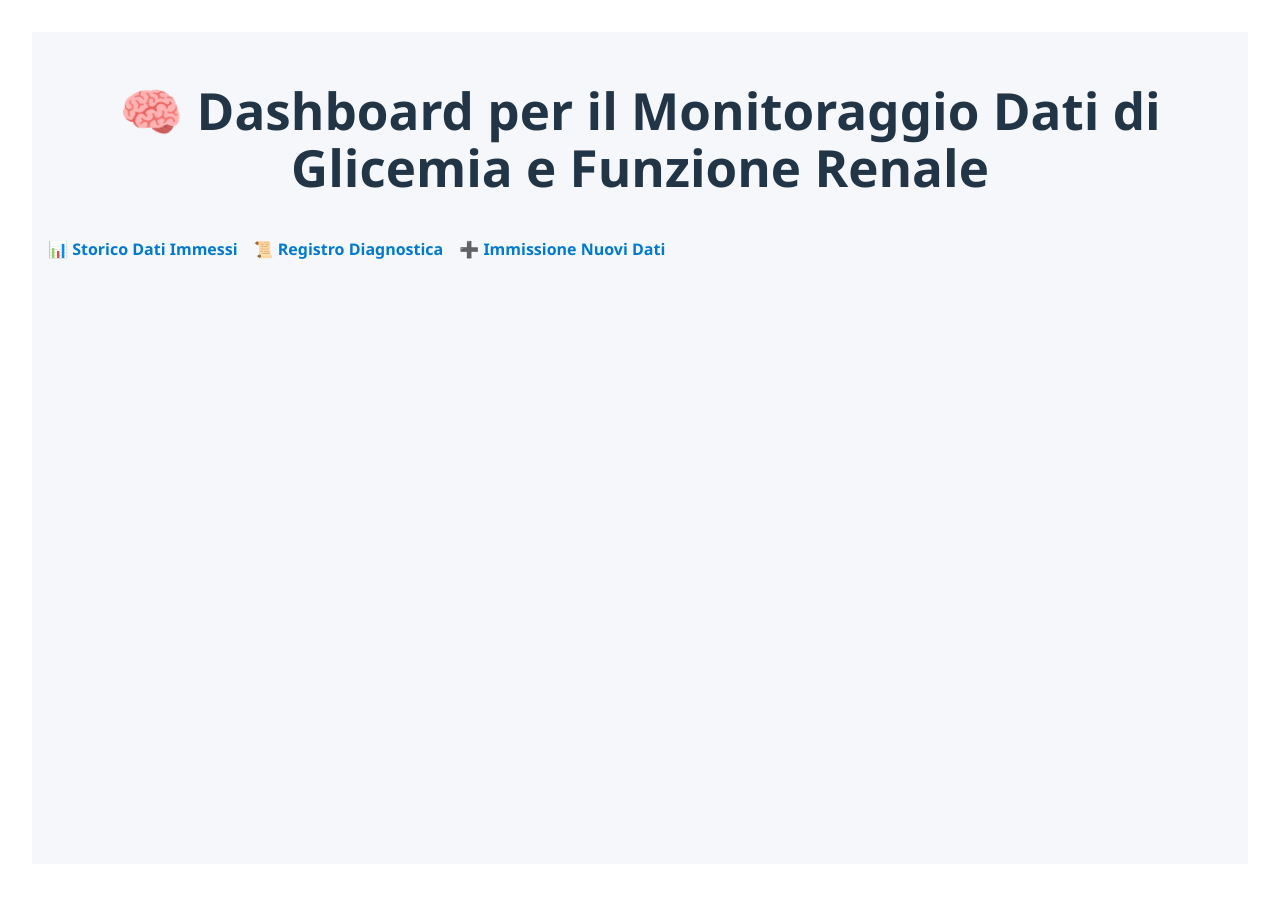
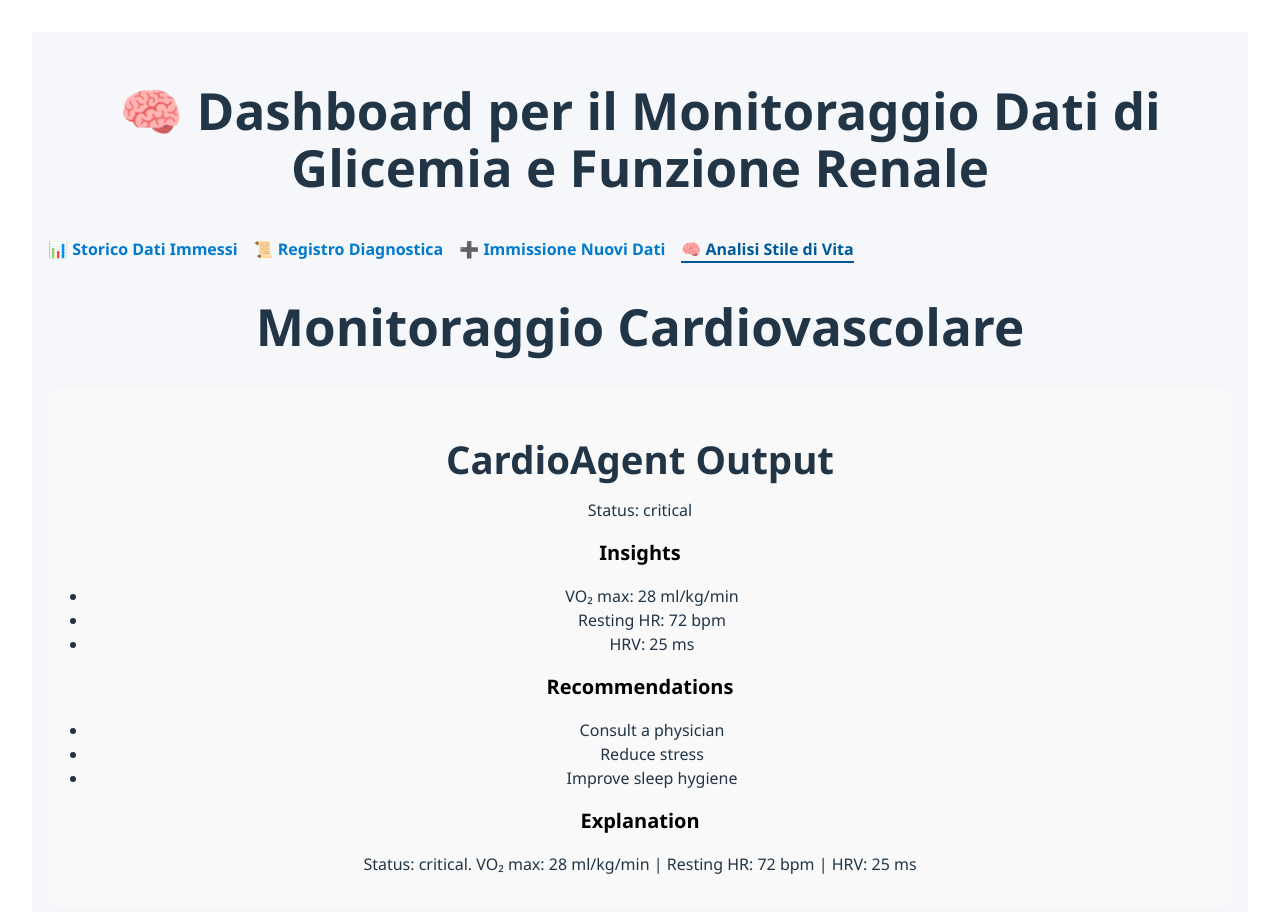
Before and after one commit to rinociardo/glyco-renal-monitor, a Vue app: page /glyco-renal-monitor/lifestyle in a window 1280 px wide. Shown: the top 912 px of the page. Built offline with nearby package versions, Linux system fonts and the light colour scheme.

Commit message:
Add Lifestyle tab and CardioAgent integration

```diff
--- a/src/App.vue
+++ b/src/App.vue
@@ -6,6 +6,7 @@
         <RouterLink to="/dashboard">📊 Storico Dati Immessi</RouterLink>
         <RouterLink to="/audit-log">📜 Registro Diagnostica</RouterLink>
         <RouterLink to="/new-entry">➕ Immissione Nuovi Dati</RouterLink>
+        <RouterLink to="/lifestyle">🧠 Analisi Stile di Vita</RouterLink>
       </nav>
     </header>
 
--- /dev/null
+++ b/src/agents/CardioAgent.ts
@@ -0,0 +1,91 @@
+export interface HealthMetric {
+  name: string
+  value: number
+  unit: string
+  timestamp: Date
+}
+
+export interface AgentInput {
+  metrics: HealthMetric[]
+  userProfile: {
+    age: number
+    sex: 'male' | 'female' | 'other'
+    goals: string[]
+  }
+}
+
+export interface AgentOutput {
+  status: 'optimal' | 'elevated' | 'critical'
+  insights: string[]
+  recommendations: string[]
+  explanation: string
+}
+
+export class CardioAgent {
+  private input: AgentInput
+
+  constructor(input: AgentInput) {
+    this.input = input
+  }
+
+  evaluate(): AgentOutput {
+    const vo2 = this.getMetric('VO2 max')
+    const rhr = this.getMetric('Resting Heart Rate')
+    const hrv = this.getMetric('HRV')
+
+    const status = this.classify(vo2, rhr, hrv)
+    const insights = this.generateInsights(vo2, rhr, hrv)
+    const recommendations = this.suggestActions(status)
+    const explanation = this.explain(status, insights)
+
+    return { status, insights, recommendations, explanation }
+  }
+
+  private getMetric(name: string): HealthMetric | null {
+    return this.input.metrics.find(m => m.name === name) || null
+  }
+
+  private classify(
+    vo2: HealthMetric | null,
+    rhr: HealthMetric | null,
+    hrv: HealthMetric | null
+  ): 'optimal' | 'elevated' | 'critical' {
+    const vo2Value = vo2?.value ?? 0
+    const rhrValue = rhr?.value ?? 100
+    const hrvValue = hrv?.value ?? 0
+
+    if (vo2Value < 30 || rhrValue > 90 || hrvValue < 20) return 'critical'
+    if (vo2Value < 40 || rhrValue > 80) return 'elevated'
+    return 'optimal'
+  }
+
+  private generateInsights(
+    vo2: HealthMetric | null,
+    rhr: HealthMetric | null,
+    hrv: HealthMetric | null
+  ): string[] {
+    const vo2Value = vo2?.value ?? 0
+    const rhrValue = rhr?.value ?? 0
+    const hrvValue = hrv?.value ?? 0
+
+    const vo2Unit = vo2?.unit ?? 'ml/kg/min'
+    const rhrUnit = rhr?.unit ?? 'bpm'
+    const hrvUnit = hrv?.unit ?? 'ms'
+
+    return [
+      `VO₂ max: ${vo2Value} ${vo2Unit}`,
+      `Resting HR: ${rhrValue} ${rhrUnit}`,
+      `HRV: ${hrvValue} ${hrvUnit}`
+    ]
+  }
+
+  private suggestActions(status: 'optimal' | 'elevated' | 'critical'): string[] {
+    if (status === 'critical') return ['Consult a physician', 'Reduce stress', 'Improve sleep hygiene']
+    if (status === 'elevated') return ['Add 20 min of cardio 3x/week', 'Track sleep duration']
+    return ['Maintain current routine', 'Monitor weekly trends']
+  }
+
+  private explain(status: string, insights: string[]): string {
+    return `Status: ${status}. ${insights.join(' | ')}`
+  }
+}
--- /dev/null
+++ b/src/components/CardioAgentView.vue
@@ -0,0 +1,53 @@
+<script lang="ts" setup>
+import { CardioAgent } from '../agents/CardioAgent'
+import { input } from '../data/mockMetrics' // named import since mockMetrics.ts uses named export
+
+const agent = new CardioAgent(input)
+const output = agent.evaluate()
+</script>
+
+<template>
+  <section>
+    <h2>CardioAgent Output</h2>
+    <p>Status: {{ output.status }}</p>
+
+    <h3>Insights</h3>
+    <ul>
+      <li v-for="(insight, index) in output.insights" :key="'insight-' + index">
+        {{ insight }}
+      </li>
+    </ul>
+
+    <h3>Recommendations</h3>
+    <ul>
+      <li v-for="(rec, index) in output.recommendations" :key="'rec-' + index">
+        {{ rec }}
+      </li>
+    </ul>
+
+    <h3>Explanation</h3>
+    <p>{{ output.explanation }}</p>
+  </section>
+</template>
+
+<style scoped>
+section {
+  padding: 1rem;
+  background-color: #f9f9f9;
+  border-radius: 8px;
+}
+
+h2 {
+  margin-bottom: 0.5rem;
+}
+
+h3 {
+  margin-top: 1rem;
+  margin-bottom: 0.25rem;
+}
+
+ul {
+  list-style-type: disc;
+  padding-left: 1.5rem;
+}
+</style>
--- /dev/null
+++ b/src/data/mockMetrics.ts
@@ -0,0 +1,29 @@
+import type { AgentInput } from '../agents/CardioAgent'
+
+export const input: AgentInput = {
+  metrics: [
+    {
+      name: 'Resting Heart Rate',
+      value: 72,
+      unit: 'bpm',
+      timestamp: new Date('2025-09-21T08:00:00Z')
+    },
+    {
+      name: 'VO2 max',
+      value: 28,
+      unit: 'ml/kg/min',
+      timestamp: new Date('2025-09-20T07:30:00Z')
+    },
+    {
+      name: 'HRV',
+      value: 25,
+      unit: 'ms',
+      timestamp: new Date('2025-09-21T08:00:00Z')
+    }
+  ],
+  userProfile: {
+    age: 45,
+    sex: 'male',
+    goals: ['Increase HRV', 'Improve sleep quality']
+  }
+}
--- a/src/router/index.ts
+++ b/src/router/index.ts
@@ -1,18 +1,35 @@
 import { createRouter, createWebHistory } from 'vue-router'
-import DashboardView from '../views/DashboardView.vue'
-import AuditLogViewer from '../views/AuditLogViewer.vue'
-import NewEntryForm from '../views/NewEntryForm.vue' // ✅ Add this
 
-const routes = [
-  { path: '/', redirect: '/dashboard' },
-  { path: '/dashboard', component: DashboardView },
-  { path: '/audit-log', component: AuditLogViewer },
-  { path: '/new-entry', component: NewEntryForm } // ✅ Add this
-]
 
 const router = createRouter({
-  history: createWebHistory(),
-  routes
+  history: createWebHistory('/glyco-renal-monitor/'),
+  routes: [
+    {
+      path: '/',
+      name: 'Dashboard',
+      component: () => import('../views/DashboardView.vue')
+    },
+    {
+      path: '/dashboard',
+      name: 'DashboardAlias',
+      component: () => import('../views/DashboardView.vue')
+    },
+    {
+      path: '/audit-log',
+      name: 'AuditLog',
+      component: () => import('../views/AuditLogViewer.vue')
+    },
+    {
+      path: '/new-entry',
+      name: 'NewEntry',
+      component: () => import('../views/NewEntryForm.vue')
+    },
+    {
+      path: '/lifestyle',
+      name: 'Lifestyle',
+      component: () => import('../views/Lifestyle.vue')
+    }
+  ]
 })
 
 export default router
--- /dev/null
+++ b/src/views/Lifestyle.vue
@@ -0,0 +1,10 @@
+<template>
+  <div>
+    <h1>Monitoraggio Cardiovascolare</h1>
+    <CardioAgentView />
+  </div>
+</template>
+
+<script setup>
+import CardioAgentView from '../components/CardioAgentView.vue'
+</script>
--- /dev/null
+++ b/src/vue-shim.d.ts
@@ -0,0 +1,5 @@
+declare module '*.vue' {
+  import { DefineComponent } from 'vue'
+  const component: DefineComponent<{}, {}, any>
+  export default component
+}
--- a/vite.config.ts
+++ b/vite.config.ts
@@ -2,9 +2,11 @@ import { defineConfig } from 'vite'
 import vue from '@vitejs/plugin-vue'
 import { VitePWA } from 'vite-plugin-pwa'
 
-export default defineConfig({
-  base: '/glyco-renal-monitor/',
-  plugins: [vue(), VitePWA({
+export default defineConfig(({ command }) => ({
+  base: command === 'build' ? '/glyco-renal-monitor/' : '/',
+  plugins: [
+    vue(),
+    VitePWA({
       registerType: 'autoUpdate',
       includeAssets: ['vite.svg'],
       manifest: {
@@ -28,14 +30,10 @@ export default defineConfig({
           }
         ]
       }
-  })],
+    })
+  ],
   server: {
-    host: 'localhost',
-    port: 5173,
-    hmr: {
-      protocol: 'ws',
-      host: 'localhost',
     port: 5173
+    // No need for custom HMR config unless you're proxying or using HTTPS
   }
-  }
-})
+}))
```
Also changed, not shown: src/data/healthParser.ts (added). Lines whose indentation alone changed are shown as unchanged.
